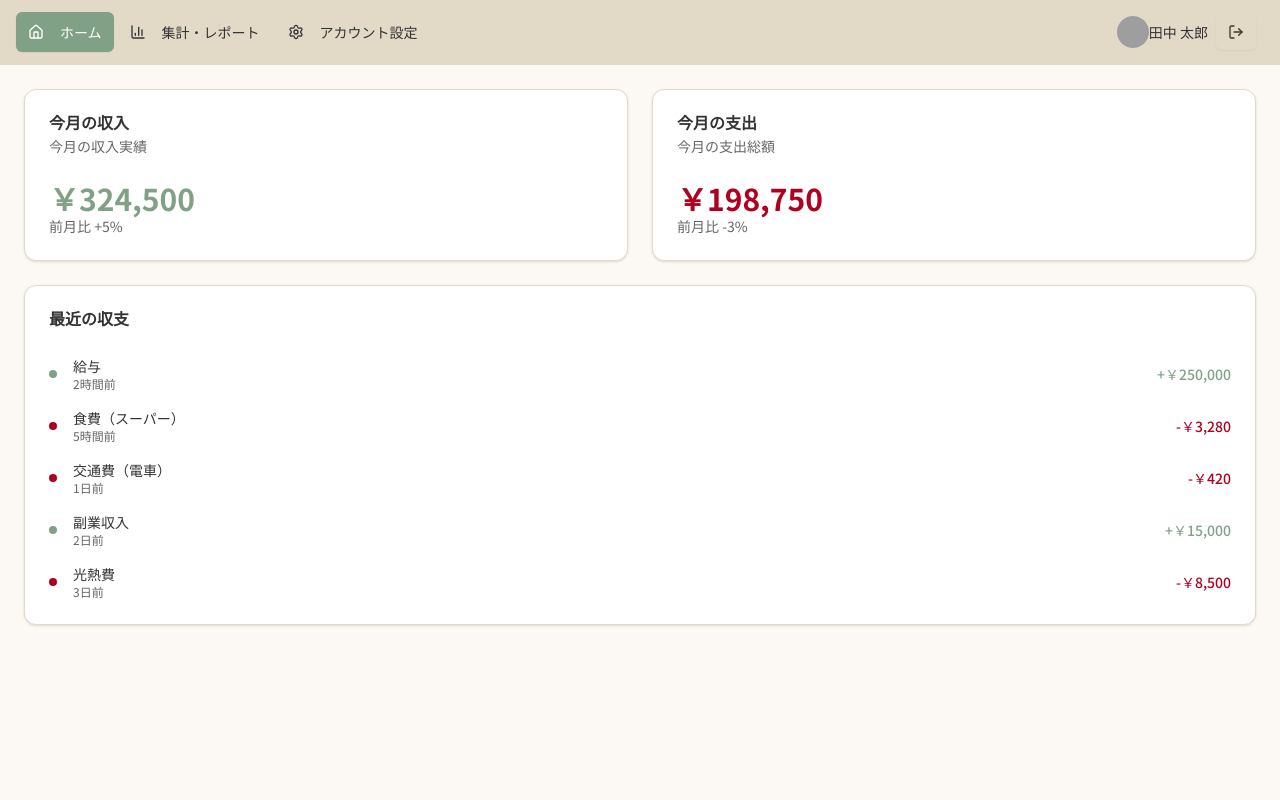
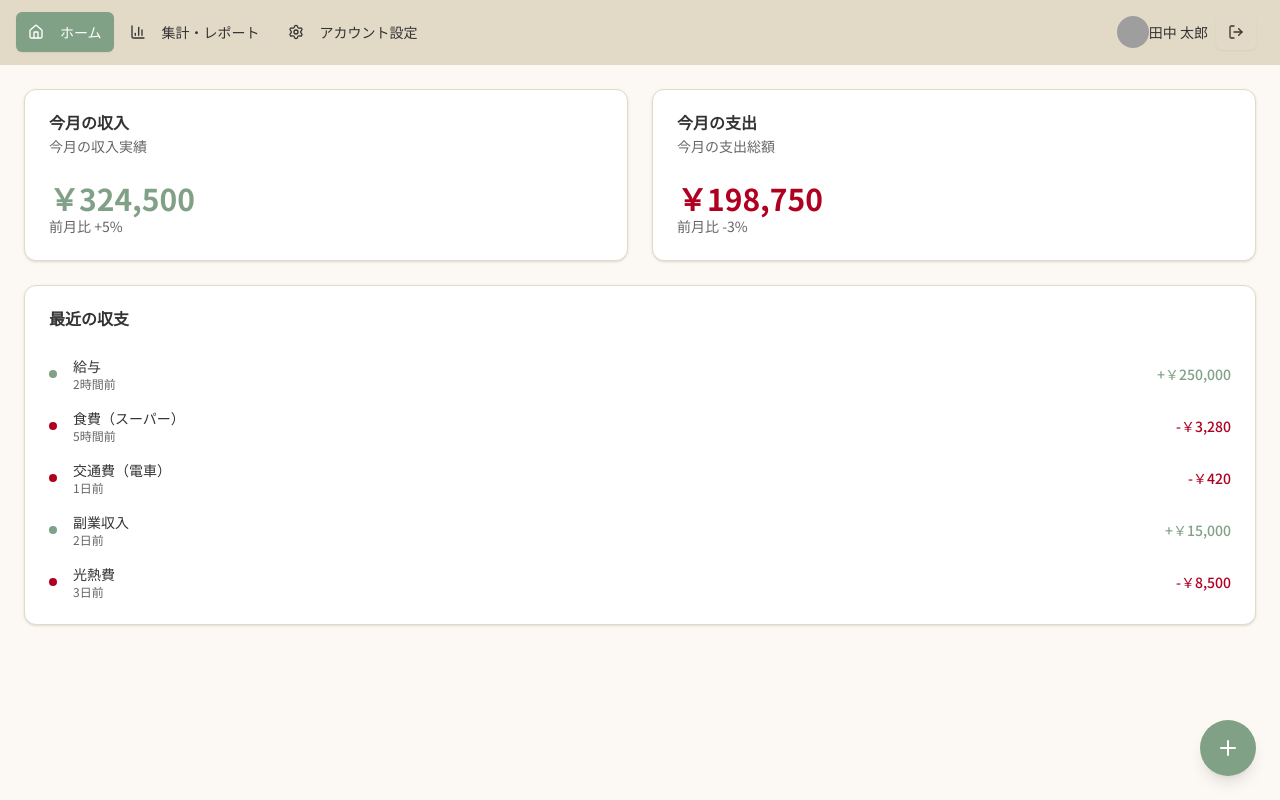
Before and after one commit to t-naganuma/kakeibo-app, a Next.js app: page / in a window 1280 px wide. Built offline with nearby package versions, Linux system fonts and the light colour scheme; grey boxes are pictures that could not be loaded.

Commit message:
add fab button

```diff
--- a/src/components/page/Top/Top.tsx
+++ b/src/components/page/Top/Top.tsx
@@ -1,9 +1,11 @@
 import { TransactionsCard } from '@/components/model/transactions/TransactionsCard';
+import { FloatingActionButton } from '@/components/ui/Buttons';
 
 export const Top = () => {
 	return (
 		<main className="px-6">
 			<TransactionsCard />
+			<FloatingActionButton href="" />
 		</main>
 	);
 };
--- /dev/null
+++ b/src/components/ui/Buttons/FloatingActionButton.tsx
@@ -0,0 +1,41 @@
+import { cn } from '@/lib/utils';
+import { Plus } from 'lucide-react';
+import Link from 'next/link';
+
+type FloatingActionButtonProps = {
+	href: string;
+	label?: string;
+	className?: string;
+	children?: React.ReactNode;
+};
+
+export const FloatingActionButton = ({
+	href,
+	label = '新規追加',
+	className,
+	children,
+}: FloatingActionButtonProps) => {
+	return (
+		<Link
+			href={href}
+			className={cn(
+				'fixed bottom-6 right-6 z-50',
+				'inline-flex items-center justify-center',
+				'h-14 w-14 rounded-full',
+				'bg-accent text-accent-foreground',
+				'shadow-lg hover:shadow-xl',
+				'transition-all duration-200 ease-in-out',
+				'hover:scale-105 active:scale-95',
+				'focus-visible:outline-none focus-visible:ring-2 focus-visible:ring-ring focus-visible:ring-offset-2',
+				'group',
+				className,
+			)}
+			aria-label={label}
+		>
+			{children || (
+				<Plus className="h-6 w-6 transition-transform group-hover:rotate-90" />
+			)}
+			<span className="sr-only">{label}</span>
+		</Link>
+	);
+};
--- /dev/null
+++ b/src/components/ui/Buttons/index.tsx
@@ -0,0 +1 @@
+export { FloatingActionButton } from './FloatingActionButton';
```
